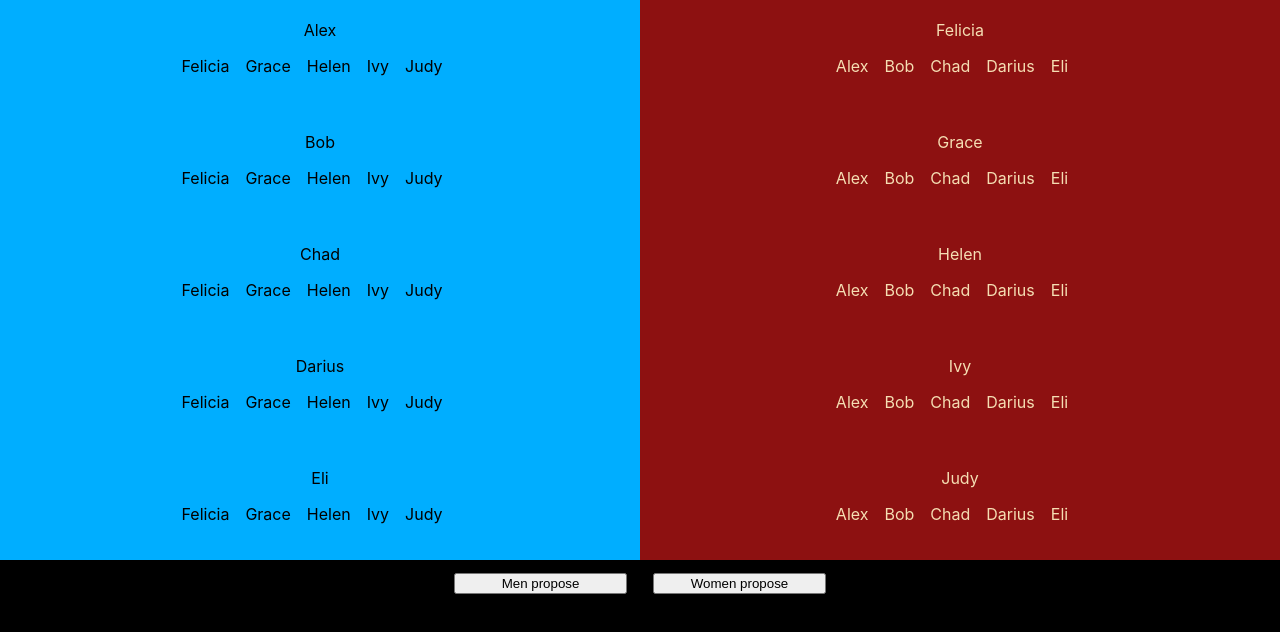
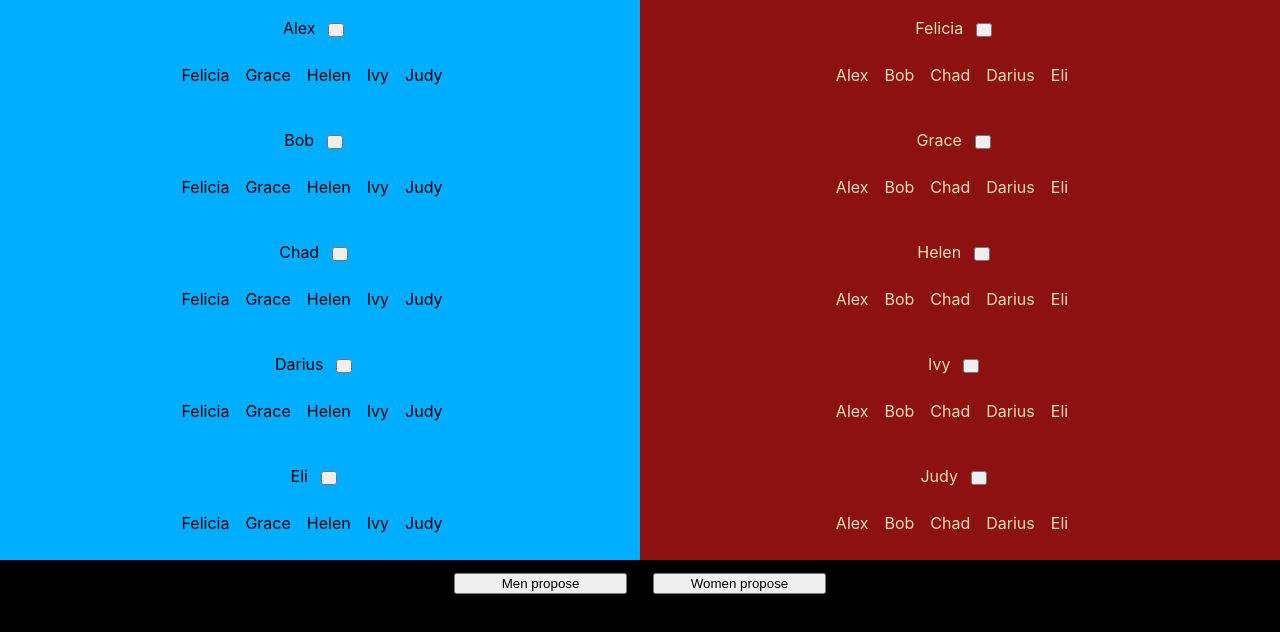
Before and after one commit to songchen1999/stable-matching-visual, a React (Create React App) app in the folder match/: page / in a window 1280 px wide. Shown: the top 632 px of the page. Built offline with nearby package versions, Linux system fonts and the light colour scheme.

Commit message:
select deselect add done

```diff
--- a/match/src/App.css
+++ b/match/src/App.css
@@ -16,6 +16,11 @@ button {
   width: 13em;
   margin: 1vw;
 
+}
+
+.plus {
+  width: 1em;
+  height: 1em;
 }
 
 
--- a/match/src/App.js
+++ b/match/src/App.js
@@ -6,21 +6,21 @@ import React, { useState } from 'react';
 function App() {
   const [ManData,SetManData] = useState(
     [
-      ["Alex",["Felicia","Grace","Helen", "Ivy", "Judy"]],
-      ["Bob",["Felicia","Grace","Helen", "Ivy", "Judy"]],
-      ["Chad",["Felicia","Grace","Helen", "Ivy", "Judy"]],
-      ["Darius",["Felicia","Grace","Helen", "Ivy", "Judy"]],
-      ["Eli",["Felicia","Grace","Helen", "Ivy", "Judy"]]
+      ["Alex",["Felicia","Grace","Helen", "Ivy", "Judy"],false],
+      ["Bob",["Felicia","Grace","Helen", "Ivy", "Judy"],false],
+      ["Chad",["Felicia","Grace","Helen", "Ivy", "Judy"],false],
+      ["Darius",["Felicia","Grace","Helen", "Ivy", "Judy"],false],
+      ["Eli",["Felicia","Grace","Helen", "Ivy", "Judy"],false]
     ]
   )
 
   const [WomanData,SetWomanData] = useState(
     [
-      ["Felicia",["Alex","Bob","Chad","Darius","Eli"]],
-      ["Grace",["Alex","Bob","Chad","Darius","Eli"]],
-      ["Helen",["Alex","Bob","Chad","Darius","Eli"]],
-      ["Ivy",["Alex","Bob","Chad","Darius","Eli"]],
-      ["Judy",["Alex","Bob","Chad","Darius","Eli"]]]
+      ["Felicia",["Alex","Bob","Chad","Darius","Eli"],false],
+      ["Grace",["Alex","Bob","Chad","Darius","Eli"],false],
+      ["Helen",["Alex","Bob","Chad","Darius","Eli"],false],
+      ["Ivy",["Alex","Bob","Chad","Darius","Eli"],false],
+      ["Judy",["Alex","Bob","Chad","Darius","Eli"],false]]
   )
 
   // remove a person from a preferList
@@ -36,12 +36,49 @@ function App() {
   }
 
   // click at a name and allow selection of new prefers
-  function startSelectClick(){
+  function startSelectSwitch(isMan, addTo){
+
+    const nData = ManData.map(e=>[e[0],e[1],addTo==e[0]?true:false])
+    SetManData(nData)
+    const nData2 = WomanData.map(e=>[e[0],e[1],addTo==e[0]?true:false])
+    SetWomanData(nData2)
 
   }
 
   // click at a name and add it to a preference list
-  function clickAdd(){
+  function clickAdd(add){
+
+    const nData = ManData.map(e=>[e[0]
+        ,e[1].filter(
+
+              a=>a!=add || !e[2]
+
+            )
+        ,e[2]]
+        )
+
+    for(const arr of nData){
+      if(arr[2]){
+        arr[1].push(add)
+      }
+    }
+    SetManData(nData)
+
+    const nData2 = WomanData.map(e=>[e[0]
+      ,e[1].filter(
+
+        a=>a!=add || !e[2]
+
+          )
+      ,e[2]]
+      )
+
+    for(const arr of nData2){
+      if(arr[2]){
+        arr[1].push(add)
+      }
+    }
+    SetWomanData(nData2)
 
   }
 
@@ -51,11 +88,11 @@ function App() {
     <div className="App">
       <div className="Top">
         <div className="Men">
-            {ManData.map(e=>(<Human name={e[0]} isMan={true} listRemoveClick={preferClick} preferences={e[1]}/>))}
+            {ManData.map(e=>(<Human name={e[0]} isMan={true} clickAdd={clickAdd} addSwitch= {startSelectSwitch} listRemoveClick={preferClick} preferences={e[1]}/>))}
         </div>
 
         <div className="Women">
-            {WomanData.map(e=>(<Human name={e[0]} isMan={false} listRemoveClick={preferClick} preferences={e[1]}/>))}
+            {WomanData.map(e=>(<Human name={e[0]} isMan={false} clickAdd={clickAdd} addSwitch= {startSelectSwitch} listRemoveClick={preferClick} preferences={e[1]}/>))}
         </div>
       </div>
 
--- a/match/src/Human.js
+++ b/match/src/Human.js
@@ -3,7 +3,10 @@ import React, { useState } from 'react';
 export default function Human(props) {
     return (
         <div>
-            <div>{props.name || "Alex"}</div>
+            <div>
+                <span onClick={e=>props.clickAdd(props.name)}>{props.name || "Alex"}</span>
+                <button onClick={e=>props.addSwitch(props.isMan,props.name)} className='plus'></button>
+            </div>
             <ul className="PreferList">
                 {props.preferences &&  props.preferences.map(e=>(<li style={{display:"inline"}} onClick={a=>props.listRemoveClick(props.isMan ,props.name,e)}>{e}</li>))}
             </ul>
```
